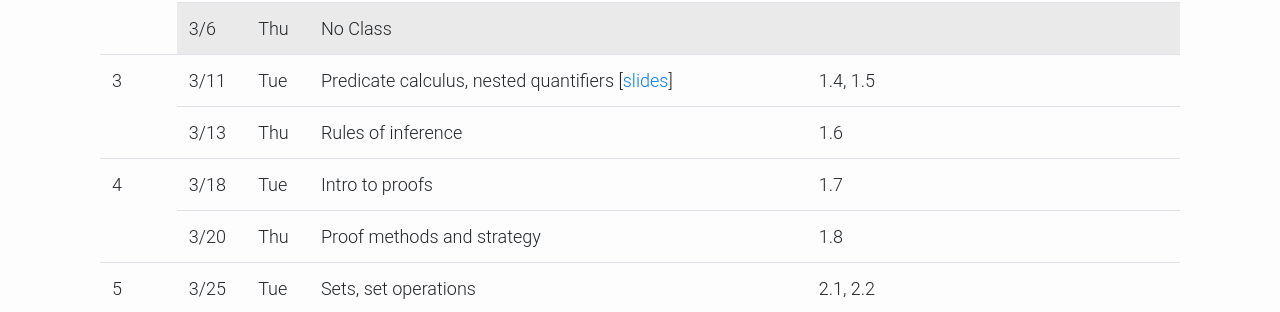
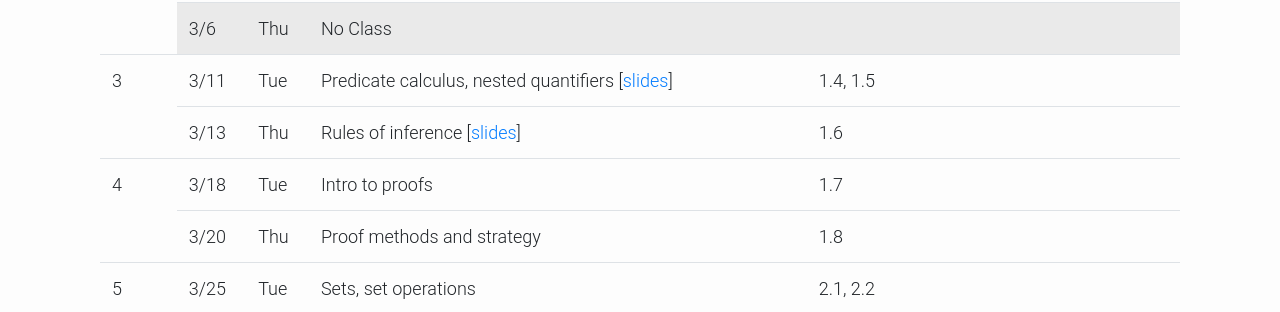
Before and after one commit to kaist-ee213/kaist-ee213.github.io, a Jekyll site: the page built from index.html, in a window 1280 px wide and 900 px high, scrolled down 1224 px. Shown: the part 138-450 px from the top of the window. Built offline with Jekyll 4.4.1, drawn with Linux system fonts in a browser that asks for light colours; the list of posts is cut into pages by our own code.

Commit message:
update slide 4

```diff
--- a/index.html
+++ b/index.html
@@ -172,7 +172,7 @@ Much of the basic discrete mathematical tools useful in electrical and computer
         <tr>
             <td>3/13</td>
             <td>Thu</td>
-            <td>Rules of inference</td>
+            <td>Rules of inference [<a href="https://drive.google.com/file/d/1_wJL5vnJ3GGRlU0Tfdg3SYR43XCl7T2r/view?usp=sharing">slides</a>]</td>
             <td>1.6</td>
             <td></td>
         </tr>
```
